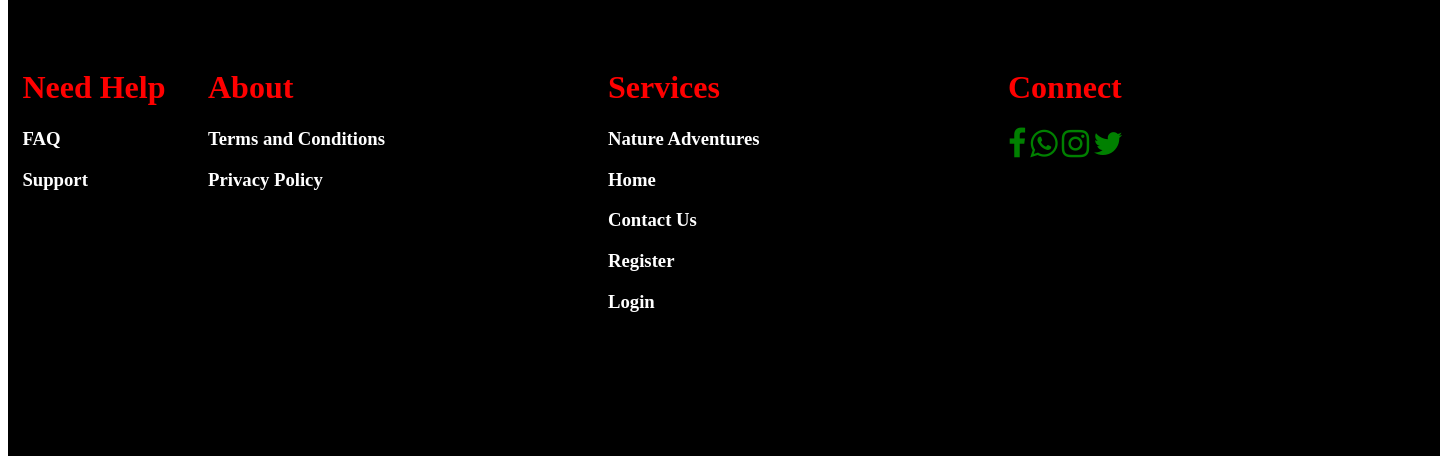
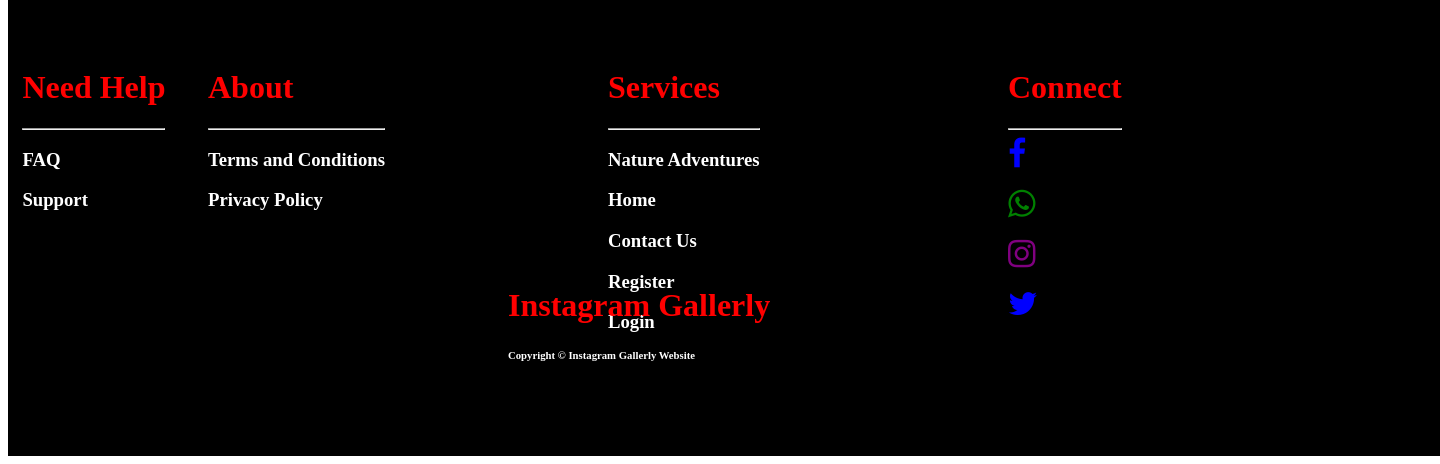
Before and after one commit to Kingsly62/Instagram, a Django app: page /contact in a window 1440 px wide. Shown: the part 984-1448 px from the top of the page. Run offline with Django 4.2, Linux system fonts and the light colour scheme; a user stored in the database is signed in.

Commit message:
add content update in the footer

```diff
--- a/instagram/templates/contact.html
+++ b/instagram/templates/contact.html
@@ -122,18 +122,21 @@
     <div class="footer1">
       <div id="foot1">
         <h1>Need Help</h1>
+        <hr />
         <h3>FAQ</h3>
         <h3>Support</h3>
       </div>
 
       <div id="foot2">
         <h1>About</h1>
+        <hr />
         <h3>Terms and Conditions</h3>
         <h3>Privacy Policy</h3>
       </div>
 
       <div id="foot3">
         <h1>Services</h1>
+        <hr />
         <h3>Nature Adventures</h3>
         <h3>Home</h3>
         <h3>Contact Us</h3>
@@ -143,10 +146,21 @@
 
       <div id="foot4">
         <h1>Connect</h1>
-        <i class="fa fa-facebook fa-2x"></i>
-        <i class="fa fa-whatsapp fa-2x"></i>
-        <i class="fa fa-instagram fa-2x"></i>
-        <i class="fa fa-twitter fa-2x"></i>
+        <hr />
+        <div class="facebook"><i class="fa fa-facebook fa-2x"></i></div>
+        <br />
+        <div class="whatsapp"><i class="fa fa-whatsapp fa-2x"></i></div>
+        <br />
+        <div class="instagram"><i class="fa fa-instagram fa-2x"></i></div>
+        <br />
+        <div class="twitter"><i class="fa fa-twitter fa-2x"></i></div>
+        <br />
+      </div>
+
+      <div id="foot5">
+        <h1>Instagram Gallerly</h1>
+
+        <h6>Copyright © Instagram Gallerly Website</h6>
       </div>
     </div>
   </body>
@@ -171,16 +185,25 @@
     color: white;
   }
 
-  .fa fa-facebook,
-  i {
+  h6 {
+    color: white;
+  }
+
+  .facebook {
     color: blue;
   }
 
-  .fa fa-whatsapp,
-  i {
+  .whatsapp {
     color: green;
   }
 
+  .twitter {
+    color: blue;
+  }
+
+  .instagram {
+    color: purple;
+  }
   #foot1 {
     margin-left: 1%;
     top: 129%;
@@ -203,6 +226,12 @@
     margin-left: 1000px;
     top: 129%;
     position: absolute;
+  }
+
+  #foot5 {
+    bottom: -570px;
+    position: absolute;
+    margin-left: 500px;
   }
 
   h1 {
```
